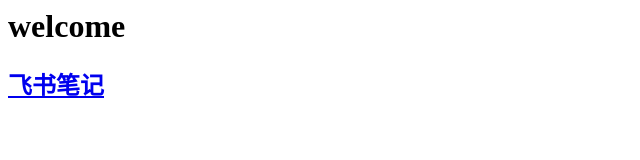
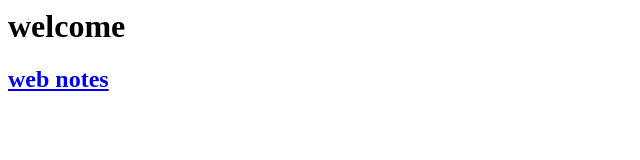
Before and after one commit to obito377/obito.github.io, a plain HTML site: page index.html in a window 1280 px wide. Shown: the whole page, without its empty margins (0-640 px from the left). Drawn offline with Linux system fonts and the light colour scheme.

Commit message:
Update index.html

```diff
--- a/index.html
+++ b/index.html
@@ -6,7 +6,7 @@
   <body>
 <h1>welcome</h1>
 <h2>
-<a href="https://icn9sqf0a2kc.feishu.cn/docx/JgnDdQMFQotkWxxIRqcco2OXnRh">飞书笔记</a>
+<a href="https://icn9sqf0a2kc.feishu.cn/docx/JgnDdQMFQotkWxxIRqcco2OXnRh">web notes</a>
 </h2>
   </body>
 </html>
```
